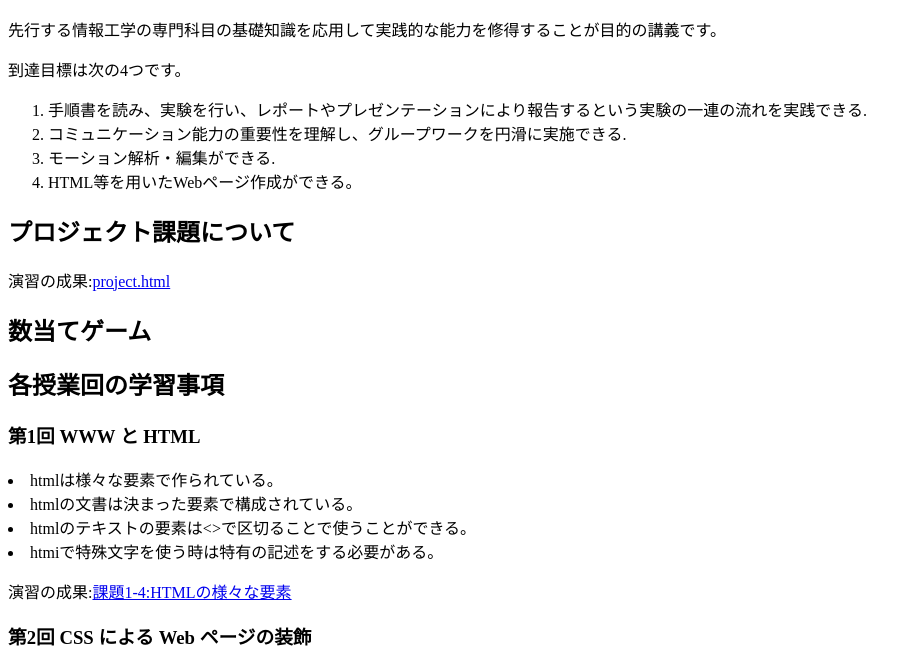
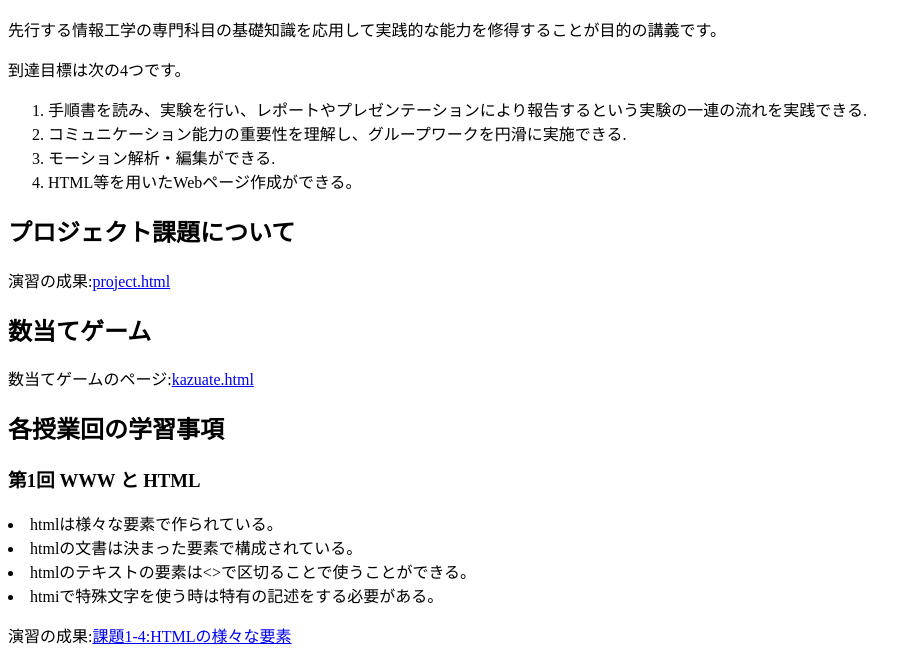
Before and after one commit to G485142024/medialabo, a plain HTML site: page index.html in a window 1280 px wide. Shown: the part 127-790 px from the top of the page, without its empty margins (0-916 px from the left). Drawn offline with Linux system fonts and the light colour scheme.

Commit message:
へんしう

```diff
--- a/index.html
+++ b/index.html
@@ -22,6 +22,9 @@
       target="_blank">project.html</a></p>
     <!--小見出し:--> <h2>数当てゲーム</h2>
 
+    <p>数当てゲームのページ:<a href="kazuate.html"
+      title="数当てゲームのページ"
+      target="_blank">kazuate.html</a></p>
 
 		<!--小見出し:--> <h2>各授業回の学習事項</h2>
     <h3>第1回 WWW と HTML</h3>
```
